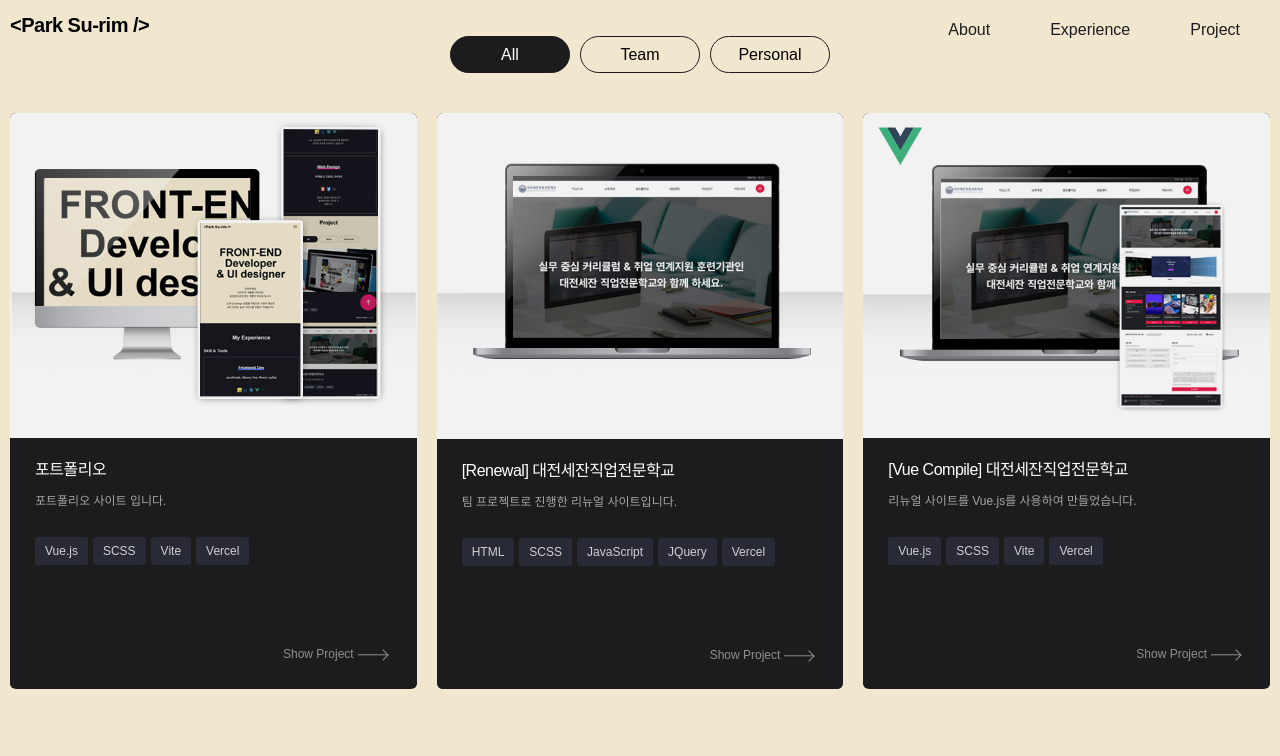
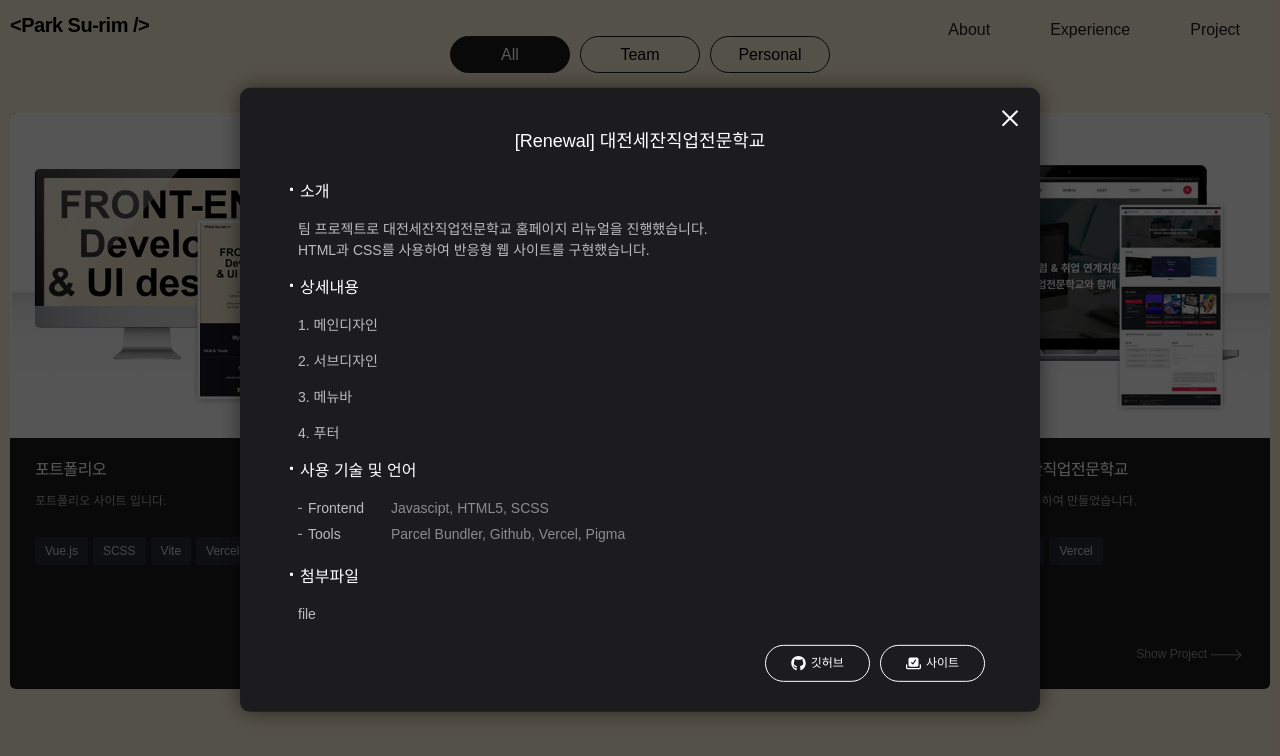
Before and after one commit to hollolo123/portfolio, a Vue app: page / in a window 1280 px wide. Both pictures are taken after a click on the link 640 px from the left and 3308 px from the top of the page. Shown: the part 2908-3664 px from the top of the page. Built offline with nearby package versions, Linux system fonts and the light colour scheme.

Commit message:
feature :: Modalpopup Modify

```diff
--- a/src/App.vue
+++ b/src/App.vue
@@ -2,12 +2,11 @@
   <div id="wrap">
     <ModalPopup
       v-if="popState"
-      @changePopState="changePopState()"
-      @close="changePopState()"
+      @change-state="changePopState"
       :modalData="modalData"
     />
     <Header />
-    <Main />
+    <Main @change-state="changePopState" />
     <Footer />
     <TopBtnComp />
   </div>
@@ -19,6 +18,7 @@
   import Main from './views/Main.vue';
   import Footer from './components/layout/Footer.vue';
   import TopBtnComp from './components/common/TopBtnComp.vue';
+  import projectData from '@/data/project/project.js';
   import { FontAwesomeIcon } from '@fortawesome/vue-fontawesome';
   import 'primeicons/primeicons.css';
 
@@ -31,25 +31,34 @@
       TopBtnComp,
       FontAwesomeIcon
     },
+
     data() {
       return {
+        projectData,
         popState : false,
         modalData : []
       }
     },
 
     methods : {
+      /**
+       * changePopState Modal 상태 변경 관련 함수
+       * @description Modal popState에 따라 Modal이 열리고 닫는 기능
+       * @param project
+       */
       changePopState(project) {
         this.popState = !this.popState;
-        if(project) {
+
+        if(this.popState) {
           this.modalData = project;
 
           // 모달창 열렸을 때 스크롤 바 hidden
           document.body.style.overflow = 'hidden';
         } else {
-          document.body.style.overflow = 'auto';
+          // 모달창 닫힐 때 스크롤 바 복원
+          document.body.style.overflow = 'initial';
         }
-      },
+      }
     }
   }
 </script>
--- a/src/components/common/ModalPopup.vue
+++ b/src/components/common/ModalPopup.vue
@@ -2,7 +2,7 @@
   <div class="modal__popup">
     <div class="modal__content">
       <h3>{{ this.modalData.name }}</h3>
-      <button @click="closePopup()" class="btn__close">
+      <button @click="changePopState" class="btn__close">
         <span class="pi pi-times"></span>
       </button>
       <div class="detail_view">
@@ -63,12 +63,11 @@ export default {
     }
   },
   emits : [
-    'changePopState',
-    'close'
+    'change-state'
   ],
   methods : {
-    closePopup() {
-      this.$emit('close', false);
+    changePopState() {
+      this.$emit('change-state', []);
     }
   }
 }
--- a/src/views/Main.vue
+++ b/src/views/Main.vue
@@ -3,7 +3,9 @@
     <Intro />
     <Aboutme />
     <Experience />
-    <Project />
+    <Project
+      @change-state="changePopState"
+    />
     <Comment />
   </div>
 </template>
@@ -23,7 +25,14 @@ export default {
     Project,
     Comment
   },
-
+  emits : [
+    'change-state',
+  ],
+  methods : {
+    changePopState(project) {
+      this.$emit('change-state', project) // 매개변수
+    }
+  }
 }
 </script>
 
--- a/src/views/Project.vue
+++ b/src/views/Project.vue
@@ -34,7 +34,7 @@
               <div class="item" >
                 <a
                   :href="project.popup"
-                  @click="$emit('changePopState', project); $emit('close', false)"
+                  @click="changePopState(project.id)"
                   class="proj__item-link"
                 >
                   <div class="proj__thumbnail">
@@ -48,7 +48,7 @@
                       <span v-for="keyword in project.keyword"
                       :key="keyword">{{ keyword }}</span>
                     </div>
-                    <div  class="btn_site">
+                    <div class="btn_site">
                       <span>Show Project</span>
                       <span class="arr-icon1"></span>
                     </div>
@@ -57,7 +57,7 @@
               </div>
             </div>
           </div>
-          <!-- <ModalPopup v-if="popState" @close="changePopState()" :modalData="modalData" />         -->
+
         </div>
       </div>
     </div>
@@ -74,36 +74,19 @@ export default {
     return {
       projectData,
       selectedTpye : 'all',
-      //popState : false,
-      //modalData : []
     }
   },
   components: {
     Title,
-    // ModalPopup
+
   },
   emits : [
-    'changePopState',
-    'close'
+    'change-state',
   ],
   methods : {
-    // changePopState(project) {
-    //   this.popState = !this.popState;
-    //   if (project) {
-    //     this.modalData = project;
-
-    //     // 모달창 열렸을 때 스크롤 바 hidden
-    //     document.body.style.overflow = 'hidden';
-    //     // TopBtn 숨기기
-    //     document.getElementById('topBtn').classList.add('hide');
-    //     }
-    //     // 닫혔을때 auto
-    //     else {
-    //       document.body.style.overflow = 'auto';
-    //       // TopBtn 보이기
-    //       document.getElementById('topBtn').classList.remove('hide');
-    //     }
-    // },
+    changePopState(id) {
+      this.$emit('change-state', projectData[id - 1]);
+    }
   },
   computed : {
     filterTab() {
```
Also changed, not shown: 1 other file (tests, documents, lock files or other folders).
